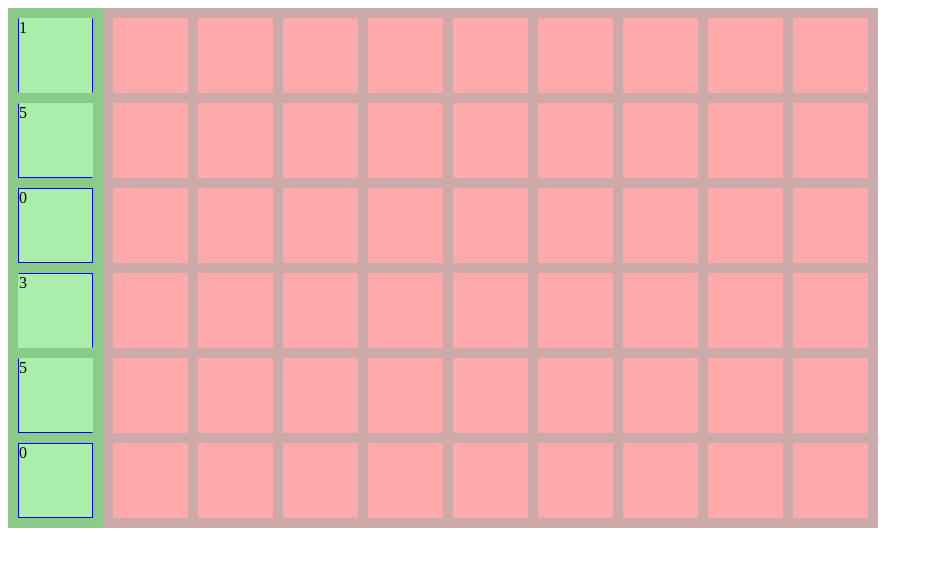
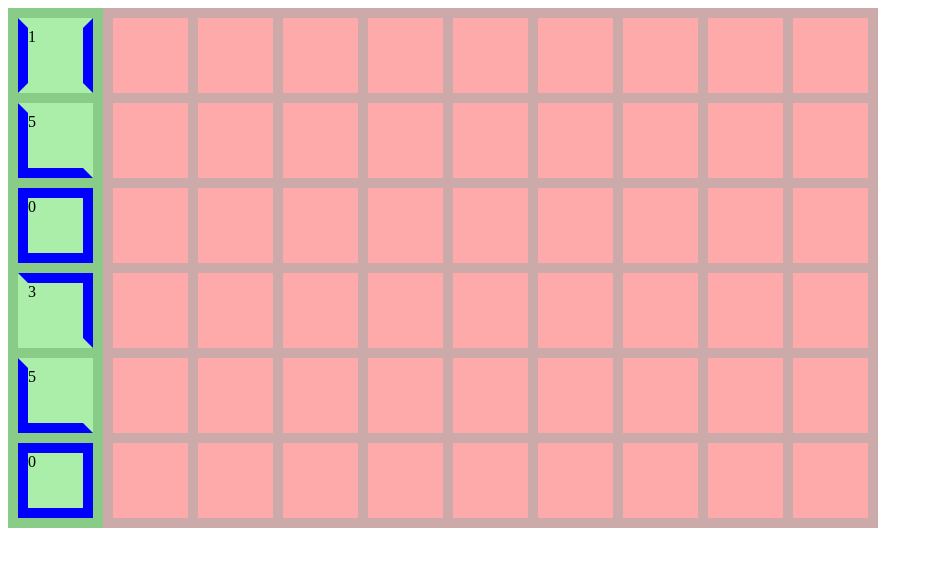
Before and after one commit to Majiir/Prototype, a plain HTML site: page index.html in a window 1280 px wide. Shown: the whole page, without its empty margins (0-933 px from the left). Drawn offline with nearby package versions, Linux system fonts and the light colour scheme.

Commit message:
Bigger pipe borders

```diff
--- a/index.html
+++ b/index.html
@@ -85,11 +85,11 @@
 			}
 
 			.pipe, .slot {
-				height: 73px;
-				width: 73px;
+				height: 55px;
+				width: 55px;
 				margin-left: 10px;
 				margin-top: 10px;
-				border: 1px solid transparent;
+				border: 10px solid transparent;
 			}
 
 			.pipe {
```
